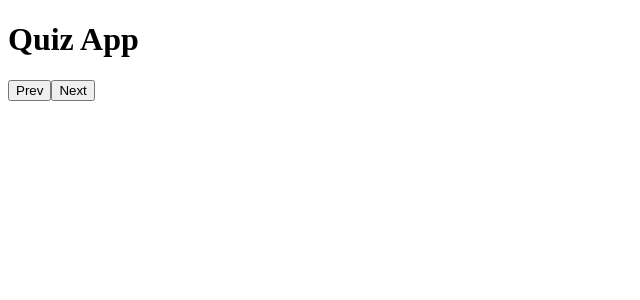
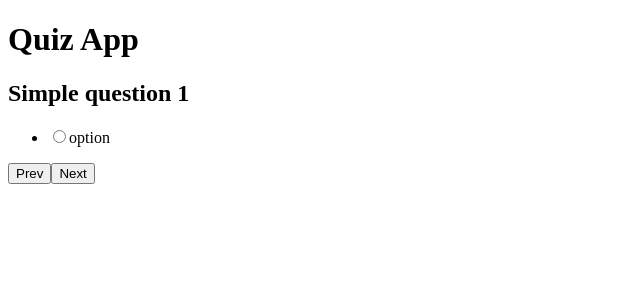
Before and after one commit to Zyar3k/quiz-app__frontend, a React (Create React App) app: page /quiz in a window 1280 px wide. Shown: the top 300 px of the page, without its empty margins (0-640 px from the left). Built offline with nearby package versions, Linux system fonts and the light colour scheme.

Commit message:
Add questions component

```diff
--- /dev/null
+++ b/src/components/Questions.jsx
@@ -0,0 +1,28 @@
+import { useState } from "react";
+
+const Questions = () => {
+  const [checked, setChecked] = useState(undefined);
+
+  function onSelect() {
+    console.log("radio btn change");
+  }
+  return (
+    <div>
+      <h2>Simple question 1</h2>
+      <ul>
+        <li>
+          <input
+            type="radio"
+            value={checked}
+            name="options"
+            id="q1-option"
+            onChange={onSelect}
+          />
+          <label htmlFor="q1-option">option</label>
+        </li>
+      </ul>
+    </div>
+  );
+};
+
+export default Questions;
--- a/src/components/Quiz.jsx
+++ b/src/components/Quiz.jsx
@@ -1,4 +1,5 @@
 import React from "react";
+import Questions from "./Questions";
 
 const Quiz = () => {
   function onNext() {
@@ -10,6 +11,8 @@ const Quiz = () => {
   return (
     <div className="container">
       <h1 className="title">Quiz App</h1>
+
+      <Questions />
 
       <div>
         <button className="prev" onClick={onPrev}>
```
